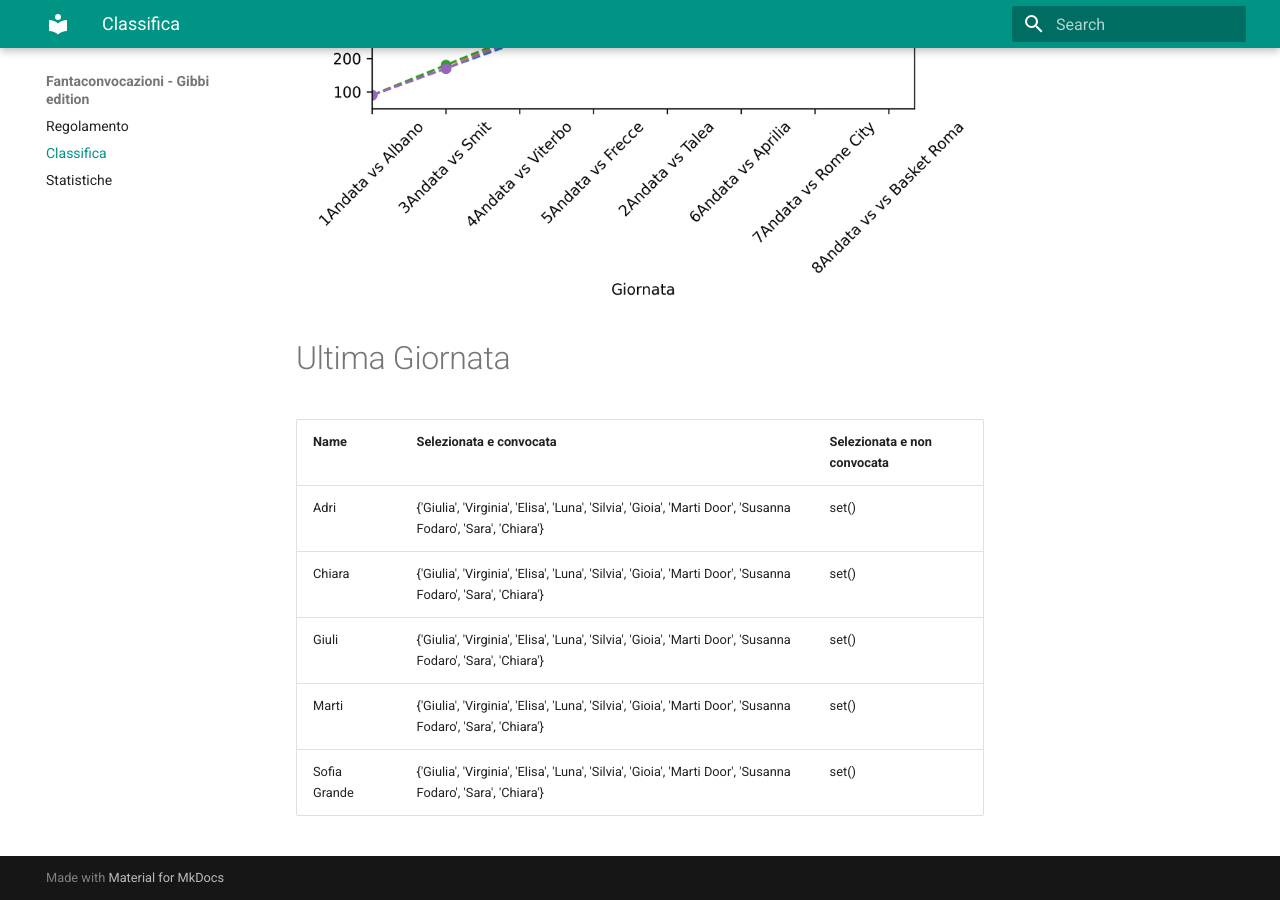
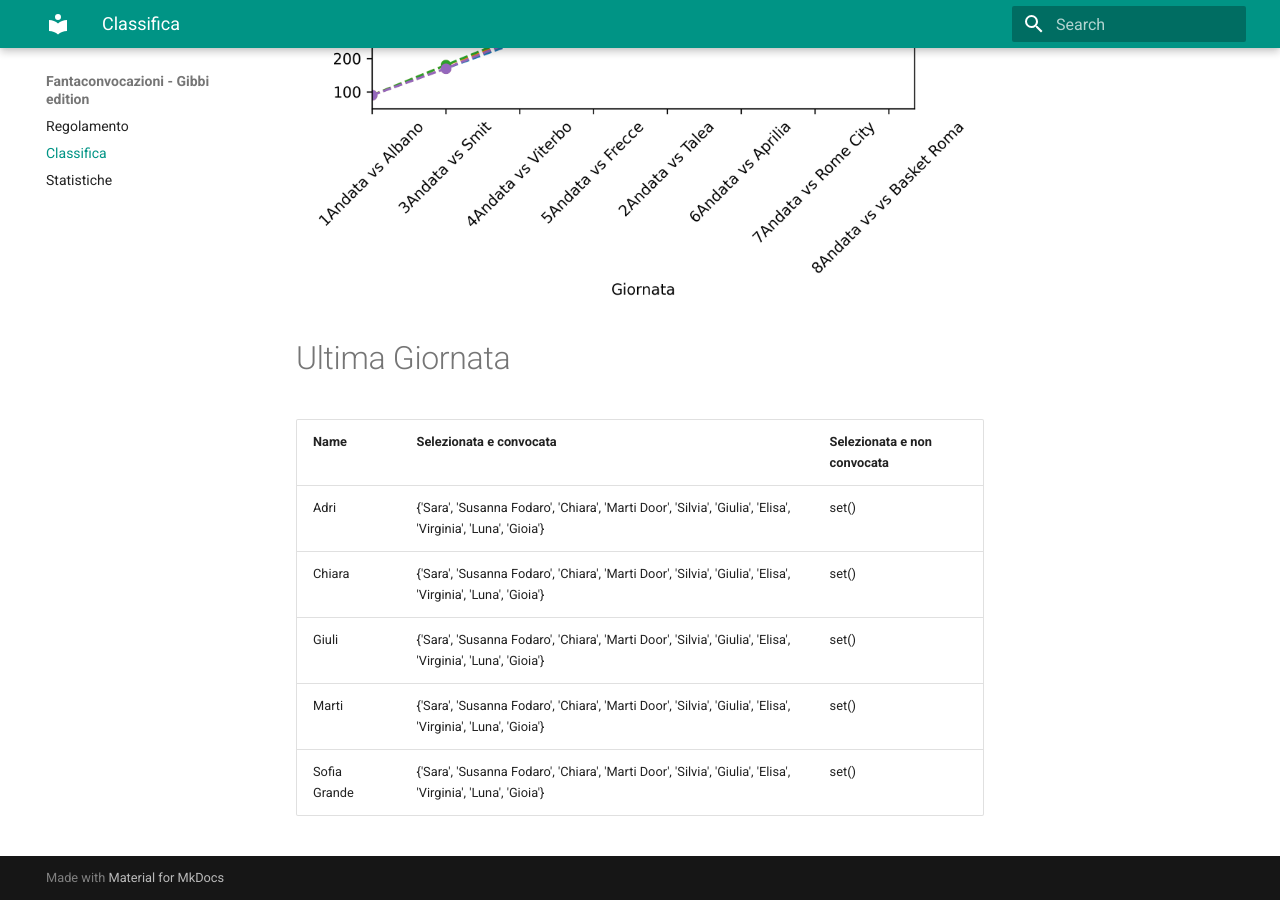
Before and after one commit to martinig94/fantagibbi, an MkDocs documentation site: the page built from docs/Classifica.md, in a window 1280 px wide and 900 px high, scrolled down 810 px. Built offline with MkDocs 1.6.1 and Material for MkDocs 9.7.7, drawn with Linux system fonts in a browser that asks for light colours.

Commit message:
Auto-update from main.py

```diff
--- a/docs/Classifica.md
+++ b/docs/Classifica.md
@@ -18,9 +18,9 @@
 <!-- START_TABLE CORRECT -->
 | Name         | Selezionata e convocata                                                                                      | Selezionata e non convocata   |
 |:-------------|:-------------------------------------------------------------------------------------------------------------|:------------------------------|
-| Adri         | {'Giulia', 'Virginia', 'Elisa', 'Luna', 'Silvia', 'Gioia', 'Marti Door', 'Susanna Fodaro', 'Sara', 'Chiara'} | set()                         |
-| Chiara       | {'Giulia', 'Virginia', 'Elisa', 'Luna', 'Silvia', 'Gioia', 'Marti Door', 'Susanna Fodaro', 'Sara', 'Chiara'} | set()                         |
-| Giuli        | {'Giulia', 'Virginia', 'Elisa', 'Luna', 'Silvia', 'Gioia', 'Marti Door', 'Susanna Fodaro', 'Sara', 'Chiara'} | set()                         |
-| Marti        | {'Giulia', 'Virginia', 'Elisa', 'Luna', 'Silvia', 'Gioia', 'Marti Door', 'Susanna Fodaro', 'Sara', 'Chiara'} | set()                         |
-| Sofia Grande | {'Giulia', 'Virginia', 'Elisa', 'Luna', 'Silvia', 'Gioia', 'Marti Door', 'Susanna Fodaro', 'Sara', 'Chiara'} | set()                         |
+| Adri         | {'Sara', 'Susanna Fodaro', 'Chiara', 'Marti Door', 'Silvia', 'Giulia', 'Elisa', 'Virginia', 'Luna', 'Gioia'} | set()                         |
+| Chiara       | {'Sara', 'Susanna Fodaro', 'Chiara', 'Marti Door', 'Silvia', 'Giulia', 'Elisa', 'Virginia', 'Luna', 'Gioia'} | set()                         |
+| Giuli        | {'Sara', 'Susanna Fodaro', 'Chiara', 'Marti Door', 'Silvia', 'Giulia', 'Elisa', 'Virginia', 'Luna', 'Gioia'} | set()                         |
+| Marti        | {'Sara', 'Susanna Fodaro', 'Chiara', 'Marti Door', 'Silvia', 'Giulia', 'Elisa', 'Virginia', 'Luna', 'Gioia'} | set()                         |
+| Sofia Grande | {'Sara', 'Susanna Fodaro', 'Chiara', 'Marti Door', 'Silvia', 'Giulia', 'Elisa', 'Virginia', 'Luna', 'Gioia'} | set()                         |
 <!-- END_TABLE CORRECT -->
```
